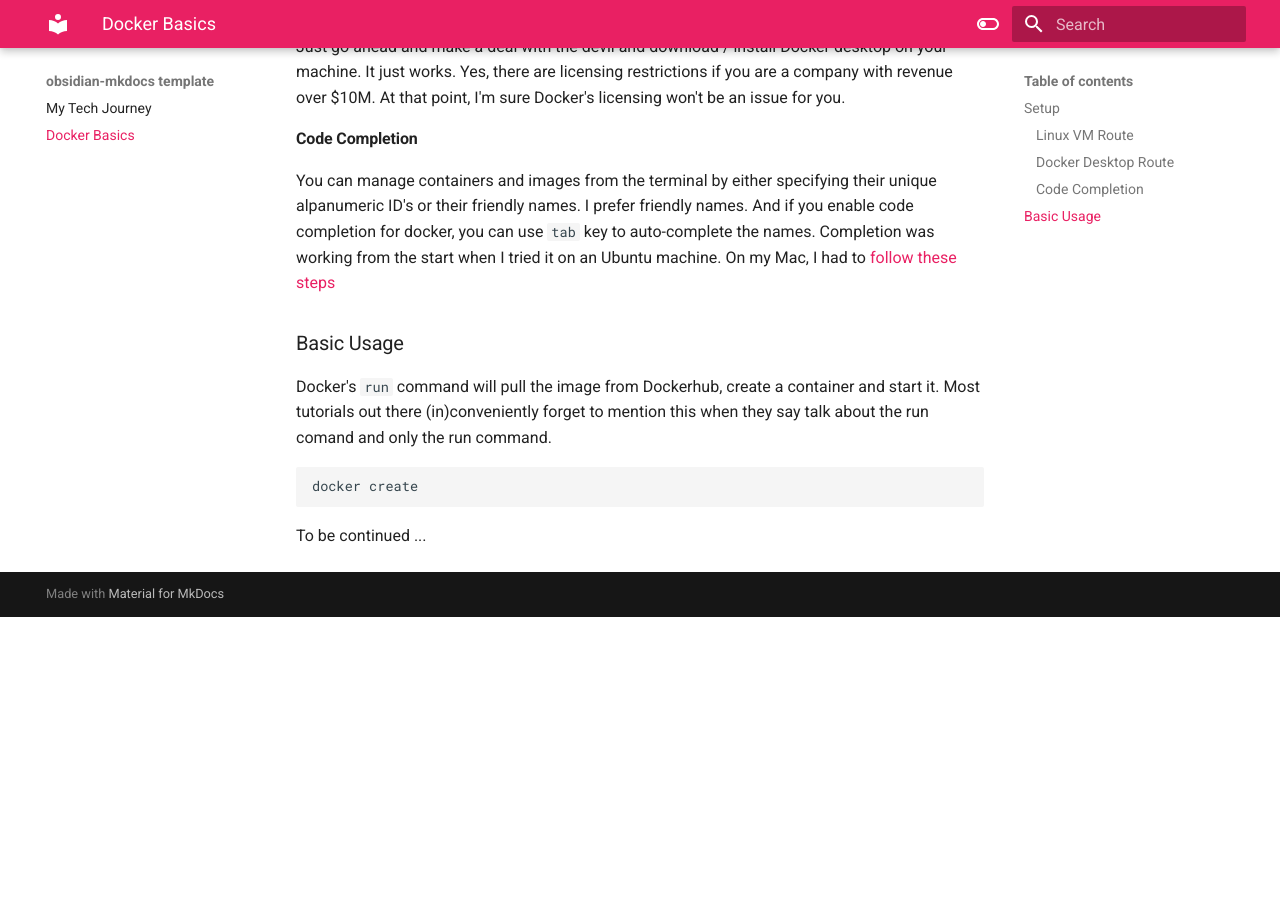
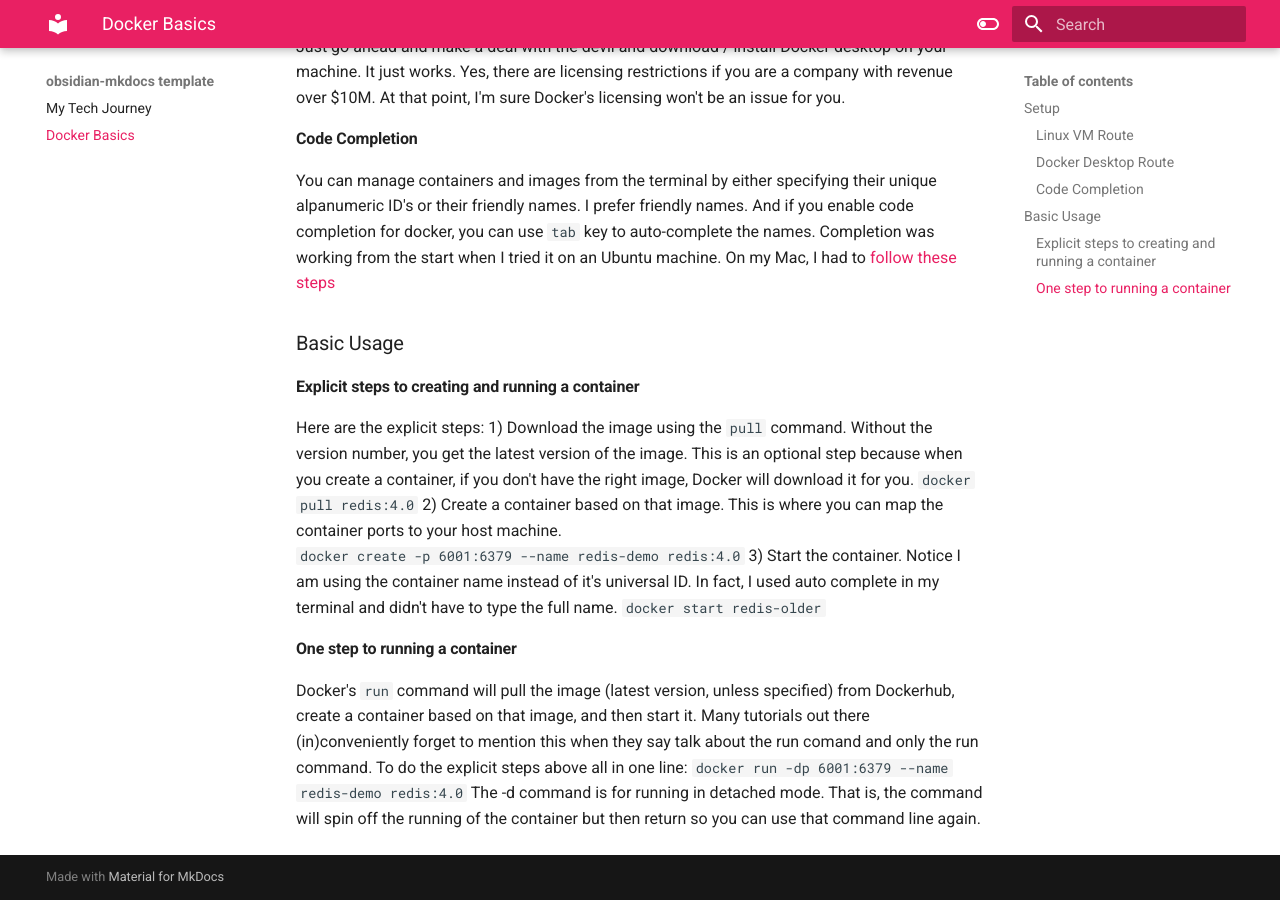
Before and after one commit to Jazzwall/mytechjourney, an MkDocs documentation site: the page built from docs/dockerbasics.md, in a window 1280 px wide and 900 px high, scrolled down 688 px. Built offline with MkDocs 1.6.1 and Material for MkDocs 9.7.7, drawn with Linux system fonts in a browser that asks for light colours; before the commit the page ends 1305 px from its top, so only the background shows below that.

Commit message:
vault backup: 2022-01-27 14:34:06

````diff
--- a/docs/dockerbasics.md
+++ b/docs/dockerbasics.md
@@ -19,11 +19,17 @@
 You can manage containers and images from the terminal by either specifying their unique alpanumeric ID's or their friendly names.  I prefer friendly names.  And if you enable code completion for docker, you can use `tab` key to auto-complete the names.  Completion was working from the start when I tried it on an Ubuntu machine.  On my Mac, I had to [follow these steps](https://docs.docker.com/compose/completion/)
 
 ### Basic Usage
-Docker's `run` command will pull the image from Dockerhub, create a container and start it.  Most tutorials out there (in)conveniently forget to mention this when they say talk about the run comand and only the run command.
 
+#### Explicit steps to creating and running a container
+Here are the explicit steps:
+1) Download the image using the `pull` command.  Without the version number, you get the latest version of the image.   This is an optional step because when you create a container, if you don't have the right image, Docker will download it for you.
+	`docker pull redis:4.0`
+2) Create a container based on that image.  This is where you can map the container ports to your host machine.
+	`docker create -p 6001:6379 --name redis-demo redis:4.0`
+3) Start the container.  Notice I am using the container name instead of it's universal ID.  In fact, I used auto complete in my terminal and didn't have to type the full name.
+	`docker start redis-older`
 
-```docker
-docker create
-```
-
-To be continued ...
+#### One step to running a container
+Docker's `run` command will pull the image (latest version, unless specified) from Dockerhub, create a container based on that image, and then start it.  Many tutorials out there (in)conveniently forget to mention this when they say talk about the run comand and only the run command.  To do the explicit steps above all in one line:
+`docker run -dp 6001:6379 --name redis-demo redis:4.0`
+The -d command is for running in detached mode.  That is, the command will spin off the running of the container but then return so you can use that command line again.
````
Also changed, not shown: 1 other file.
